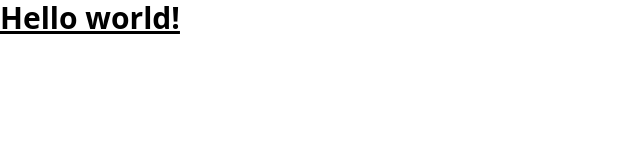
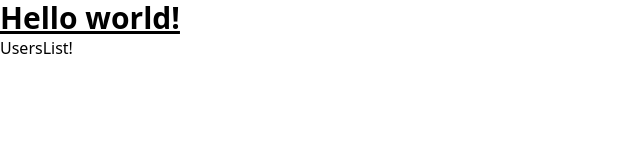
Before and after one commit to siddhantmendhe/MediaApp, a React (Create React App) app in the folder mediaapp/: page / in a window 1280 px wide. Shown: the top 160 px of the page, without its empty margins (0-640 px from the left). Built offline with nearby package versions, Linux system fonts and the light colour scheme.

Commit message:
json server created

```diff
--- a/mediaapp/package.json
+++ b/mediaapp/package.json
@@ -8,12 +8,13 @@
     "@testing-library/user-event": "^13.5.0",
     "react": "^18.2.0",
     "react-dom": "^18.2.0",
+    "react-redux": "^8.0.5",
     "react-scripts": "5.0.1",
     "web-vitals": "^2.1.4"
   },
   "scripts": {
     "start": "react-scripts start",
-    "start:server":"json-server --watch db.json --port 3005",
+    "start:server": "json-server --watch db.json --port 3005",
     "build": "react-scripts build",
     "test": "react-scripts test",
     "eject": "react-scripts eject"
--- a/mediaapp/src/App.js
+++ b/mediaapp/src/App.js
@@ -1,7 +1,11 @@
+import UsersList from "./components/UsersList";
+
 function App(){
-    return <h1 className="text-3xl font-bold underline">
-    Hello world!
-  </h1>;
+    return <div className="container mx-auto">
+      <h1 className="text-3xl font-bold underline">Hello world!
+  </h1>
+  <UsersList/>
+  </div>;
 }
 
 export default App;
--- /dev/null
+++ b/mediaapp/src/components/UsersList.js
@@ -0,0 +1,5 @@
+function UsersList(){
+    return <div> UsersList!</div>
+}
+
+export default UsersList;
--- a/mediaapp/src/index.js
+++ b/mediaapp/src/index.js
@@ -1,9 +1,15 @@
 import './index.css';
 import React from "react";
-import {createRoot} from 'react-dom/client'
+import {createRoot} from 'react-dom/client';
+import { Provider } from 'react-redux';
+import { store } from './store';
 import App from './App';
 
 const el=document.getElementById('root');
 const root=createRoot(el);
 
-root.render(<App/>);
+root.render(
+    <Provider store={store}>
+        <App/>
+    </Provider>
+);
--- /dev/null
+++ b/mediaapp/src/store/index.js
@@ -0,0 +1,8 @@
+import {configureStore} from '@reduxjs/toolkit';
+import { usersReducer } from './slices/usersSlice';
+export const store=configureStore({
+    reducer:
+    {
+        users:usersReducer
+    }
+})
--- /dev/null
+++ b/mediaapp/src/store/slices/usersSlice.js
@@ -0,0 +1,13 @@
+import { createSlice } from "@reduxjs/toolkit";
+
+const usersSlice=createSlice({
+    name:'users',
+    initialState:{
+        data:[],
+        isLoading:false,
+        error: null
+    },
+    reducers:{}
+});
+
+export const usersReducer=usersSlice.reducer;
```
Also changed, not shown: 1 other file (tests, documents, lock files or other folders).
